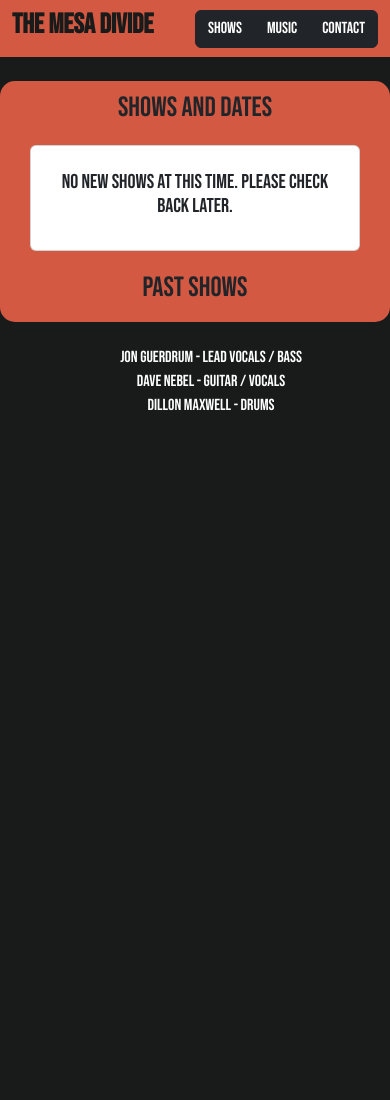
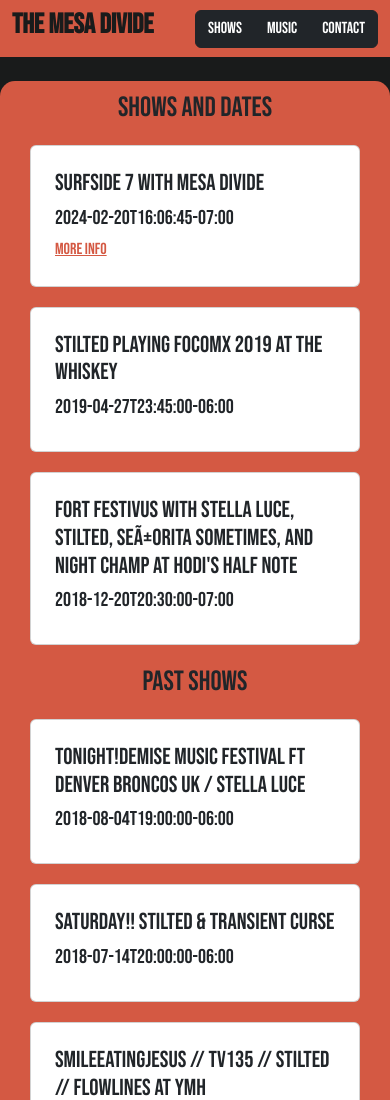
Before and after one commit to kjosenenko/mesa-vue, a Vue app: page /shows in a window 390 px wide. Shown: the top 1100 px of the page. Before the commit the page ends 844 px from the top, so only its background shows below. Built offline with nearby package versions, Linux system fonts and the light colour scheme.

Commit message:
WIP render shows

```diff
--- a/src/components/Show.vue
+++ /dev/null
@@ -1,12 +0,0 @@
-<template>
-  <div className="card" key={show.id}>
-    <div className="row">
-      <div className="col-md-12">
-        <div className="card-body">
-          <h3>{show.venue}</h3>
-          <h5>{showDateTime}</h5>
-        </div>
-      </div>
-    </div>
-  </div>
-</template>
--- a/src/views/Shows.vue
+++ b/src/views/Shows.vue
@@ -1,15 +1,163 @@
 <script setup>
-  import Show from '../components/Show.vue'
+  import { reactive } from 'vue'
+
+  const shows = [
+    {
+    id: 1,
+    venue: "Surfside 7 with Mesa Divide",
+    presale_link: "http://surfsideseven.com/rock.html",
+    has_presale: true,
+    show_date_time: "2024-02-20T16:06:45-07:00",
+    image: null
+    },
+    {
+    id: 5,
+    venue: "Stilted playing FoCoMX 2019 at the Whiskey",
+    presale_link: null,
+    has_presale: false,
+    show_date_time: "2019-04-27T23:45:00-06:00",
+    image: null
+    },
+    {
+    id: 6,
+    venue: "Fort Festivus with Stella Luce, Stilted, SeÃ±orita Sometimes, and Night Champ at Hodi's Half Note",
+    presale_link: null,
+    has_presale: false,
+    show_date_time: "2018-12-20T20:30:00-07:00",
+    image: null
+    }
+  ]
+
+  const pastShows = [
+    {
+    id: 7,
+    venue: "Tonight!Demise Music Festival ft Denver Broncos UK / Stella Luce",
+    presale_link: null,
+    has_presale: false,
+    show_date_time: "2018-08-04T19:00:00-06:00",
+    image: null
+    },
+    {
+    id: 8,
+    venue: "Saturday!! Stilted & Transient Curse",
+    presale_link: null,
+    has_presale: false,
+    show_date_time: "2018-07-14T20:00:00-06:00",
+    image: null
+    },
+    {
+    id: 9,
+    venue: "SmileEatingJesus // TV135 // Stilted // FlowLines at YMH",
+    presale_link: null,
+    has_presale: false,
+    show_date_time: "2018-07-02T21:00:00-06:00",
+    image: null
+    },
+    {
+    id: 10,
+    venue: "Swing Station w/ The Kity Project,Amy & the Peace Pipes,Stilted",
+    presale_link: null,
+    has_presale: false,
+    show_date_time: "2018-06-23T21:00:00-06:00",
+    image: null
+    },
+    {
+    id: 11,
+    venue: "Stilted at FoCoMX",
+    presale_link: null,
+    has_presale: false,
+    show_date_time: "2018-04-27T21:30:00-06:00",
+    image: null
+    },
+    {
+    id: 12,
+    venue: "Stilted Halloween 'Spooktacular'",
+    presale_link: null,
+    has_presale: false,
+    show_date_time: "2017-10-28T20:00:00-06:00",
+    image: null
+    },
+    {
+    id: 13,
+    venue: "Stilted Plays All the Hits at Equinox",
+    presale_link: null,
+    has_presale: false,
+    show_date_time: "2017-06-16T19:00:00-06:00",
+    image: null
+    },
+    {
+    id: 14,
+    venue: "FoCoMx 9 Saturday Kickoff at Prost",
+    presale_link: null,
+    has_presale: false,
+    show_date_time: "2017-04-29T13:30:00-06:00",
+    image: null
+    },
+    {
+    id: 15,
+    venue: "Maxwell Mud w/ Stilted",
+    presale_link: null,
+    has_presale: false,
+    show_date_time: "2017-04-06T21:00:00-06:00",
+    image: null
+    },
+    {
+    id: 16,
+    venue: "Saturday! Rose Hill Drive w/ the Velveteers and Stilted",
+    presale_link: null,
+    has_presale: false,
+    show_date_time: "2016-12-31T21:00:00-07:00",
+    image: null
+    },
+    {
+    id: 18,
+    venue: "STILTED - Live at The Whiskey",
+    presale_link: null,
+    has_presale: false,
+    show_date_time: "2016-01-12T20:30:00-07:00",
+    image: null
+    }
+  ]
 </script>
 
 <template>
   <div>
     <h1 className="center-text monoton">SHOWS AND DATES</h1>
-    <div className="card">
-      <div className="card-body">
-        <h5 className="center-text">No new shows at this time. Please check back later.</h5>
+    <div v-if="shows.length">
+      <div v-for="show in shows" :key="show.id" className="card">
+        <div className="row">
+          <div className="col-md-2">
+            <!-- <img className="show_image" src={`${show.image}`}/> -->
+          </div>
+          <div className="col-md-10">
+            <div className="card-body">
+              <h3>{{show.venue}}</h3>
+              <h5>{{show.show_date_time}}</h5>
+              <a v-if="show.has_presale" className='presale_link' :href="show.presale_link">More Info</a>
+            </div>
+          </div>
+        </div>
       </div>
     </div>
-    <h1 className="center-text monoton">PAST SHOWS</h1>
+    <div v-else>
+      <div className="card">
+        <div className="card-body">
+          <h5 className="center-text">No new shows at this time. Please check back later.</h5>
+        </div>
+      </div>
+    </div>
+    <div v-if="pastShows.length">
+      <h1 className="center-text monoton">PAST SHOWS</h1>
+      <div v-for="show in pastShows" :key="show.id" className="card">
+        <div className="row">
+          <div className="col-md-12">
+            <div className="card-body">
+              <h3>{{show.venue}}</h3>
+              <h5>{{show.show_date_time}}</h5>
+            </div>
+          </div>
+        </div>
+      </div>
+    </div>
   </div>
 </template>
```
